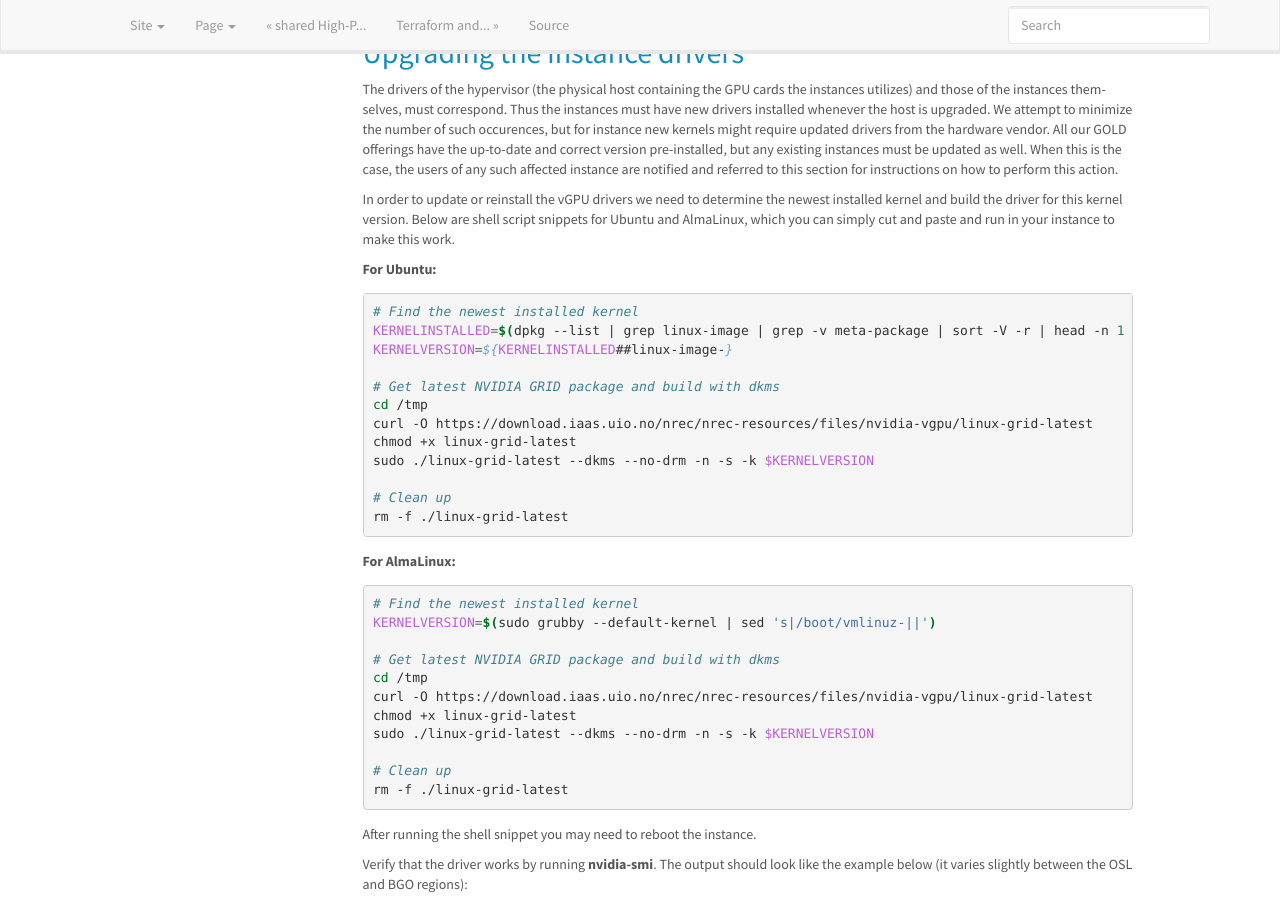
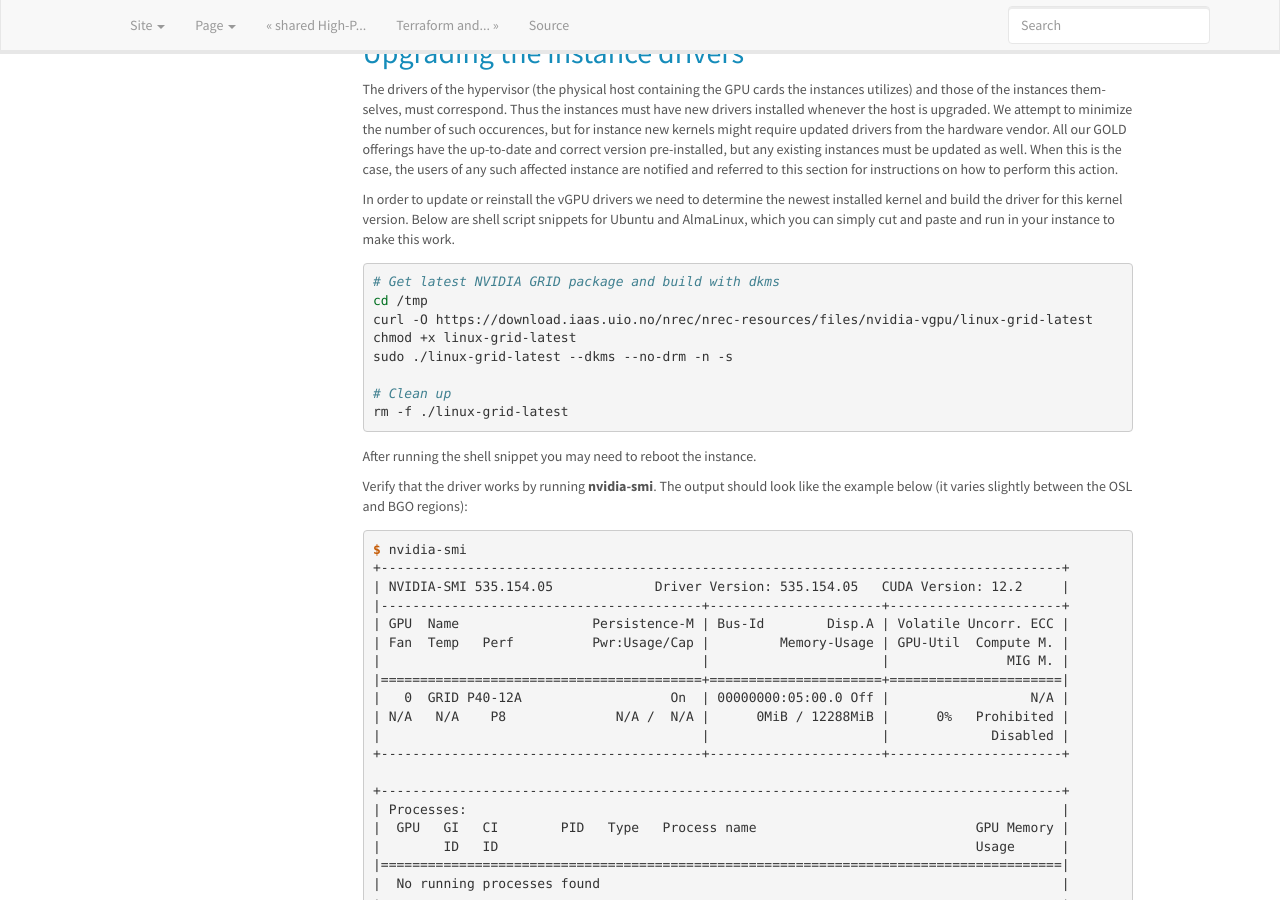
Before and after one commit to norcams/docs-enduser, a Sphinx documentation site: the page built from docs/vgpu.rst, in a window 1280 px wide and 900 px high, scrolled down 3519 px. Built offline with Sphinx 7.4.7, drawn with Linux system fonts in a browser that asks for light colours.

Commit message:
vgpu fix

```diff
--- a/docs/vgpu.rst
+++ b/docs/vgpu.rst
@@ -241,35 +241,13 @@ version. Below are shell script snippets for Ubuntu and AlmaLinux,
 which you can simply cut and paste and run in your instance to make
 this work.
 
-**For Ubuntu:**
-
 .. code-block:: bash
-
-  # Find the newest installed kernel
-  KERNELINSTALLED=$(dpkg --list | grep linux-image | grep -v meta-package | sort -V -r | head -n 1 | cut -d' ' -f3)
-  KERNELVERSION=${KERNELINSTALLED##linux-image-}
 
   # Get latest NVIDIA GRID package and build with dkms
   cd /tmp
   curl -O https://download.iaas.uio.no/nrec/nrec-resources/files/nvidia-vgpu/linux-grid-latest
   chmod +x linux-grid-latest
-  sudo ./linux-grid-latest --dkms --no-drm -n -s -k $KERNELVERSION
-
-  # Clean up
-  rm -f ./linux-grid-latest
-
-**For AlmaLinux:**
-
-.. code-block:: bash
-
-  # Find the newest installed kernel
-  KERNELVERSION=$(sudo grubby --default-kernel | sed 's|/boot/vmlinuz-||')
-
-  # Get latest NVIDIA GRID package and build with dkms
-  cd /tmp
-  curl -O https://download.iaas.uio.no/nrec/nrec-resources/files/nvidia-vgpu/linux-grid-latest
-  chmod +x linux-grid-latest
-  sudo ./linux-grid-latest --dkms --no-drm -n -s -k $KERNELVERSION
+  sudo ./linux-grid-latest --dkms --no-drm -n -s
 
   # Clean up
   rm -f ./linux-grid-latest
```
